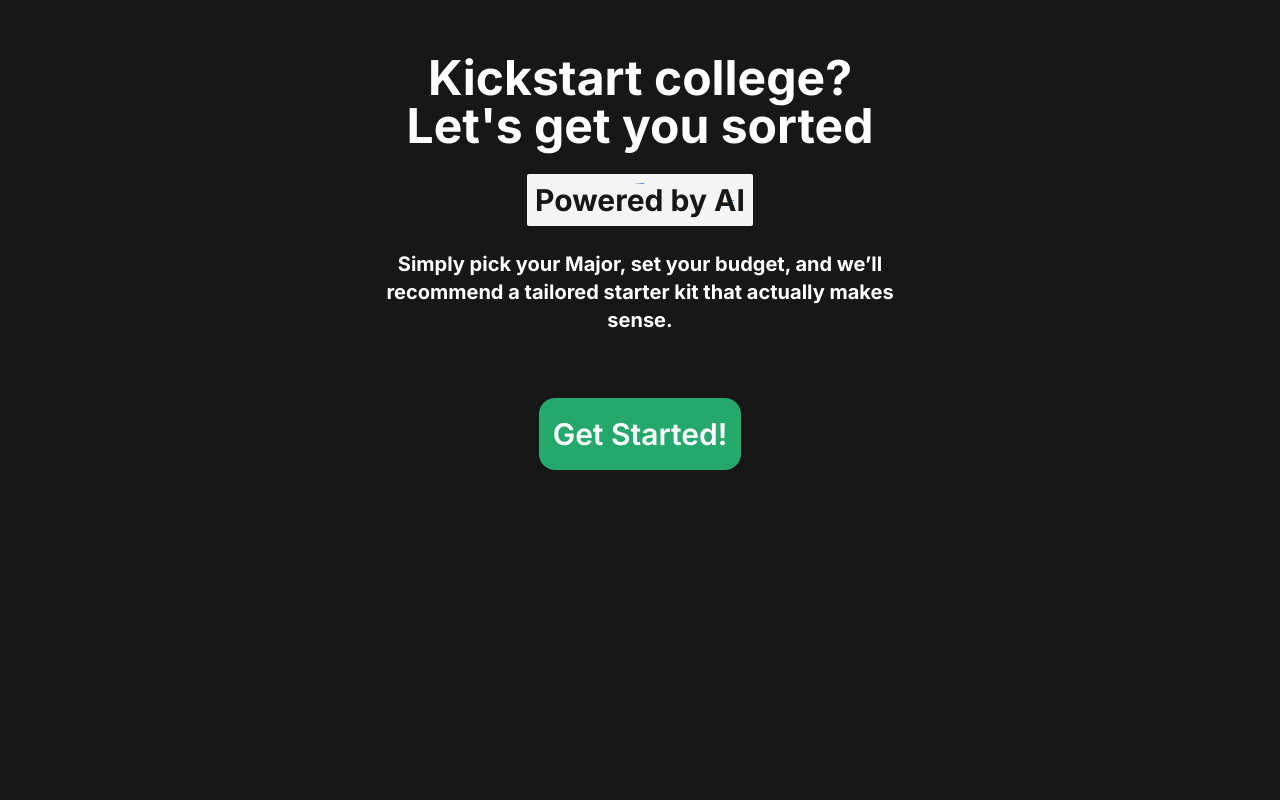
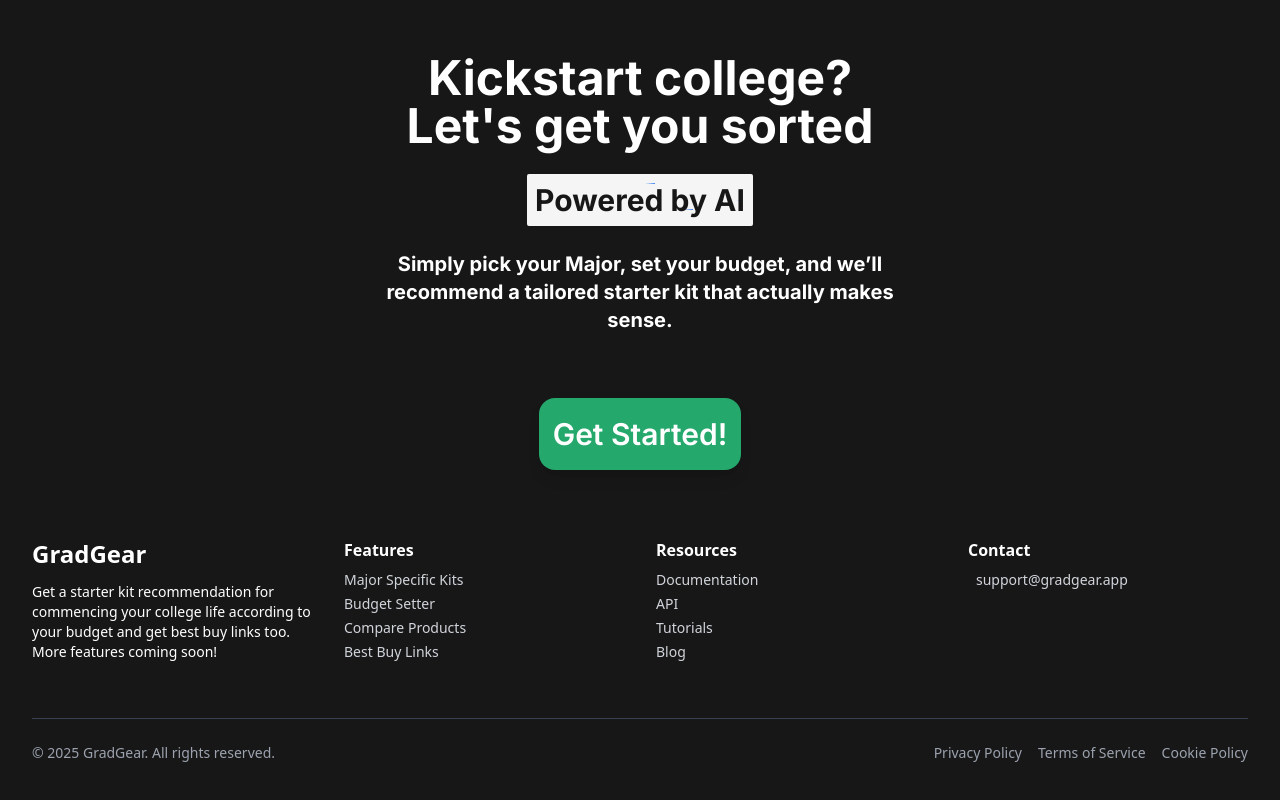
Before and after one commit to Yolo-Twice/GradGear, a React (Vite) app: page / in a window 1280 px wide. Shown: the part 238-1038 px from the top of the page. Before the commit the page ends 800 px from the top, so only its background shows below. Built offline with nearby package versions, Linux system fonts and the light colour scheme.

Commit message:
added footer file

```diff
--- a/src/App.jsx
+++ b/src/App.jsx
@@ -1,10 +1,12 @@
 import Header from "./components/header.jsx"
 import Main from "./components/main.jsx"
+import Footer from "./footer.jsx"
 export default function App(){
   return (
     <div className="flex flex-col gap-y-5">
     <Header />
     <Main />
+    <Footer />
   </div>
   )
 }
--- /dev/null
+++ b/src/footer.jsx
@@ -0,0 +1,60 @@
+export default function Footer() {
+  return (
+    <footer className="bg-[#171717] text-white px-8 py-12">
+      <div className="max-w-7xl mx-auto grid grid-cols-1 md:grid-cols-4 gap-8">
+        {/* Branding */}
+        <div>
+          <h2 className="text-2xl font-bold mb-3">GradGear</h2>
+          <p className="text-sm mb-4">
+            Get a starter kit recommendation for commencing your college life according to your budget and get best buy links too. <br /> More features coming soon!
+          </p>
+          <div className="flex space-x-4">
+            <a href="#" aria-label="Twitter"><i className="fab fa-twitter text-xl"></i></a>
+            <a href="#" aria-label="YouTube"><i className="fab fa-youtube text-xl"></i></a>
+            <a href="#" aria-label="GitHub"><i className="fab fa-github text-xl"></i></a>
+          </div>
+        </div>
+
+        {/* Features */}
+        <div>
+          <h3 className="font-semibold mb-2">Features</h3>
+          <ul className="space-y-1 text-sm text-gray-300">
+            <li><a href="#">Major Specific Kits</a></li>
+            <li><a href="#">Budget Setter</a></li>
+            <li><a href="#">Compare Products</a></li>
+            <li><a href="#">Best Buy Links</a></li>
+          </ul>
+        </div>
+
+        {/* Resources */}
+        <div>
+          <h3 className="font-semibold mb-2">Resources</h3>
+          <ul className="space-y-1 text-sm text-gray-300">
+            <li><a href="#">Documentation</a></li>
+            <li><a href="#">API</a></li>
+            <li><a href="#">Tutorials</a></li>
+            <li><a href="#">Blog</a></li>
+          </ul>
+        </div>
+
+        {/* Contact */}
+        <div>
+          <h3 className="font-semibold mb-2">Contact</h3>
+          <p className="text-sm text-gray-300">
+            <i className="far fa-envelope mr-2"></i> support@gradgear.app
+          </p>
+        </div>
+      </div>
+
+      {/* Bottom Bar */}
+      <div className="border-t border-gray-700 mt-10 pt-6 flex flex-col md:flex-row justify-between items-center text-sm text-gray-400">
+        <p className="mb-2 md:mb-0">© 2025 GradGear. All rights reserved.</p>
+        <div className="space-x-4">
+          <a href="#" className="hover:text-white">Privacy Policy</a>
+          <a href="#" className="hover:text-white">Terms of Service</a>
+          <a href="#" className="hover:text-white">Cookie Policy</a>
+        </div>
+      </div>
+    </footer>
+  );
+}
```
